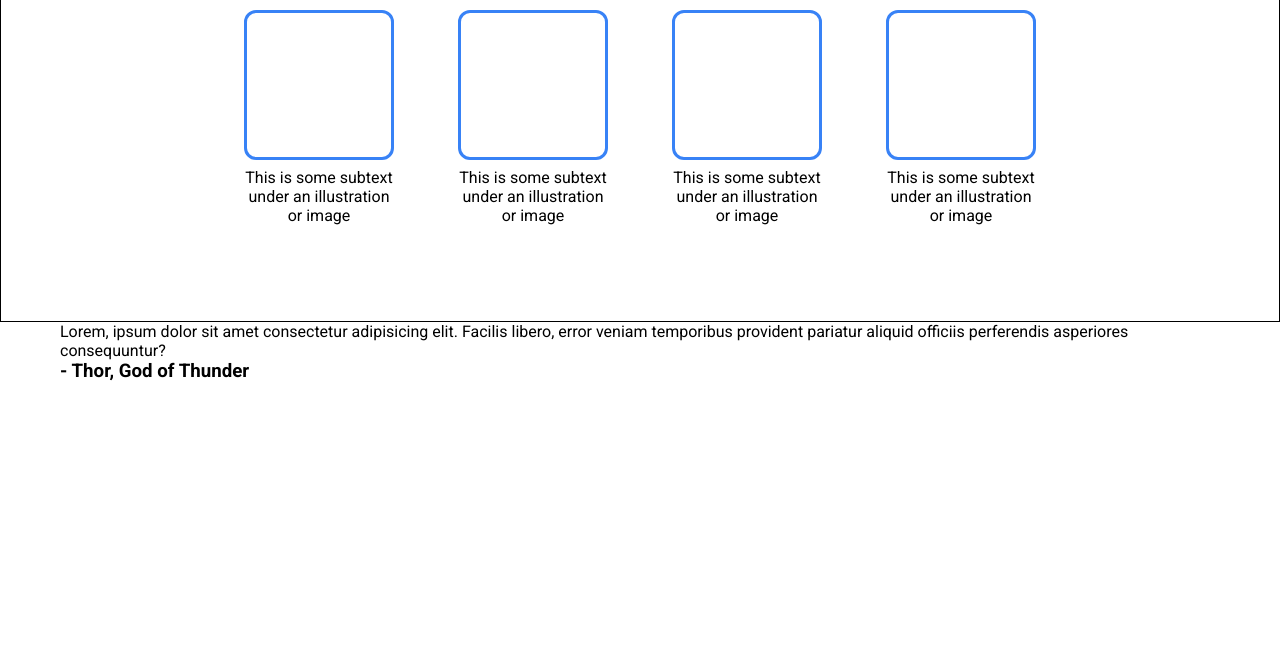
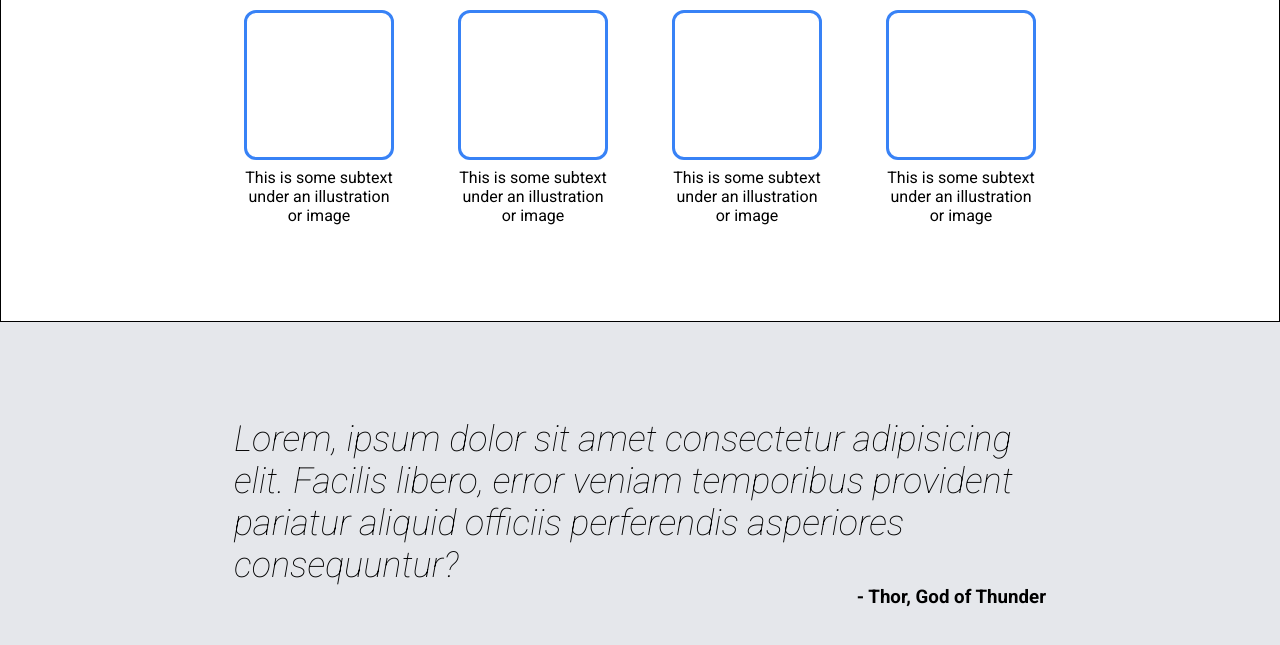
Before and after one commit to ryanaka99/odin-landing-page, a plain HTML site: page index.html in a window 1280 px wide. Shown: the part 533-1178 px from the top of the page. Before the commit the page ends 915 px from the top, so only its background shows below. Drawn offline with Linux system fonts and the light colour scheme.

Commit message:
Add styles to quotes section

```diff
--- a/index.html
+++ b/index.html
@@ -79,12 +79,14 @@
     </section>
     <section id="quotes-section">
       <div class="container">
-        <blockquote>
-          Lorem, ipsum dolor sit amet consectetur adipisicing elit. Facilis
-          libero, error veniam temporibus provident pariatur aliquid officiis
-          perferendis asperiores consequuntur?
-        </blockquote>
-        <h3>- Thor, God of Thunder</h3>
+        <div class="box-quotes">
+          <blockquote class="quotes">
+            Lorem, ipsum dolor sit amet consectetur adipisicing elit. Facilis
+            libero, error veniam temporibus provident pariatur aliquid officiis
+            perferendis asperiores consequuntur?
+          </blockquote>
+          <h3 class="author">- Thor, God of Thunder</h3>
+        </div>
       </div>
     </section>
   </body>
--- a/styles.css
+++ b/styles.css
@@ -140,3 +140,27 @@ body {
   font-size: 16px;
   text-align: center;
 }
+
+/* Quotes */
+#quotes-section {
+  background-color: #e5e7eb;
+  padding: 96px 0;
+}
+
+.box-quotes {
+  width: 70%;
+  display: flex;
+  flex-direction: column;
+  align-items: center;
+  margin: 0 auto;
+}
+
+.quotes {
+  font-size: 36px;
+  font-style: italic;
+  font-weight: 200;
+}
+
+.author {
+  align-self: flex-end;
+}
```
